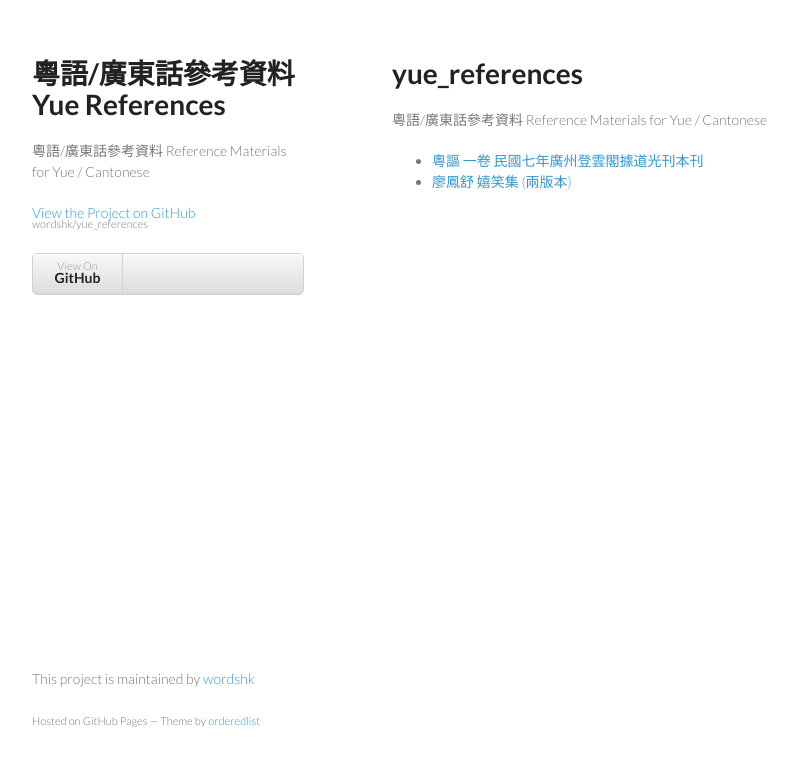
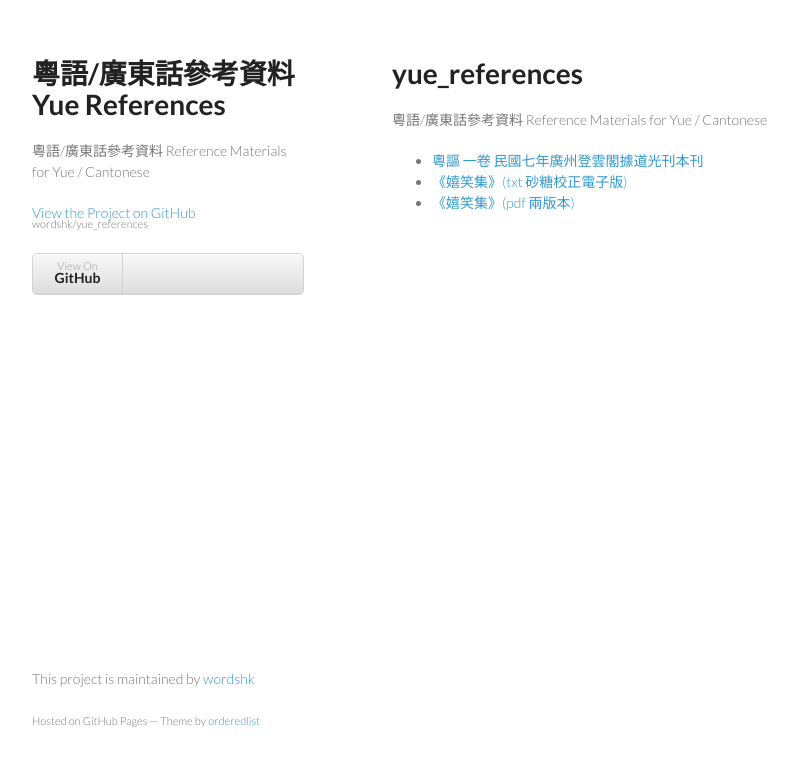
Before and after one commit to wordshk/yue_references, a plain HTML site: page index.html in a window 1280 px wide. Shown: the whole page, without its empty margins (178-976 px from the left). Drawn offline with Linux system fonts and the light colour scheme.

Commit message:
update html

```diff
--- a/index.html
+++ b/index.html
@@ -35,7 +35,8 @@
 
 <ul>
  <li><a href="./粵謳/粵謳一卷%20民國七年廣州登雲閣據道光刊本刊.pdf">粵謳 一卷 民國七年廣州登雲閣據道光刊本刊</a></li>
- <li><a href="./廖鳳舒．嬉笑集/廖鳳舒_嬉笑集_兩版本.pdf">廖鳳舒 嬉笑集 (兩版本)</a></li>
+ <li><a href="./廖鳳舒．嬉笑集/廖鳳舒_嬉笑集_兩版本.pdf">《嬉笑集》(txt 砂糖校正電子版)</a></li>
+ <li><a href="./廖鳳舒．嬉笑集/廖鳳舒_嬉笑集_兩版本.pdf">《嬉笑集》(pdf 兩版本)</a></li>
 </ul>
 
       </section>
```
